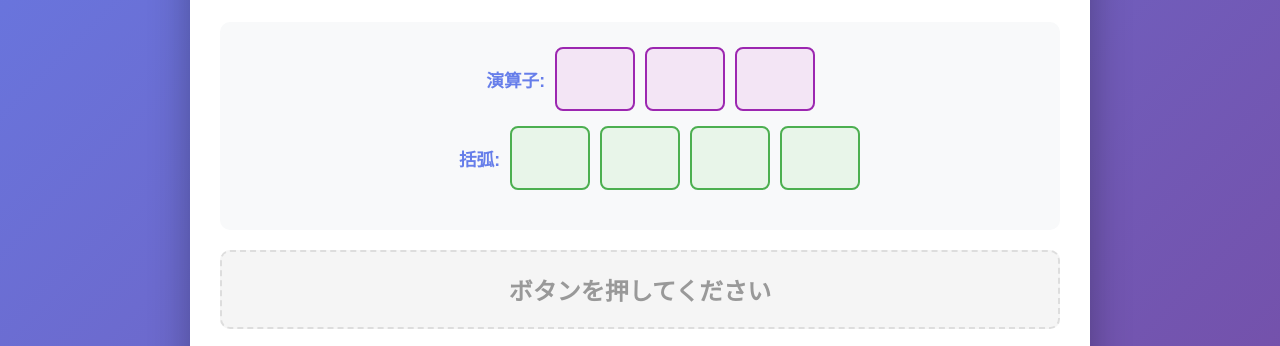
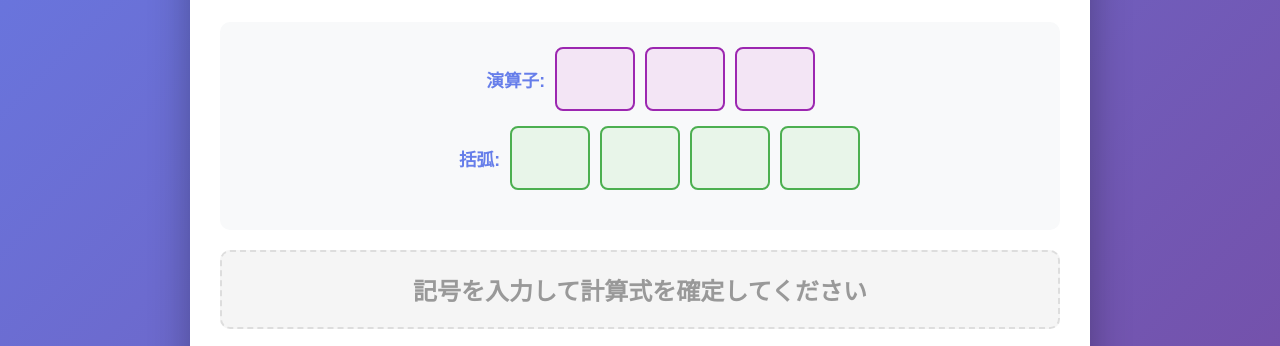
Before and after one commit to zakhor/Make10, a plain HTML site: page index.html in a window 1280 px wide. Shown: the part 454-800 px from the top of the page. Drawn offline with Linux system fonts and the light colour scheme.

Commit message:
Update UI text and revert button animations
Changes:
- Change result display text to "記号を入力して計算式を確定してください"
- Revert button design to original simple style (no pulse animation)
- Remove gradient backgrounds and glow effects

🤖 Generated with [Claude Code](https://claude.com/claude-code)

Co-Authored-By: Claude Sonnet 4.5 <noreply@anthropic.com>

```diff
--- a/game.js
+++ b/game.js
@@ -105,7 +105,7 @@ function clearInput(keepResultDisplay = false) {
     if (!keepResultDisplay) {
         const resultDiv = document.getElementById('resultDisplay');
         resultDiv.className = 'result-display empty';
-        resultDiv.textContent = 'ボタンを押してください';
+        resultDiv.textContent = '記号を入力して計算式を確定してください';
     }
 
     // Update display immediately
@@ -118,7 +118,7 @@ function updateResultDisplay() {
 
     if (expression === '') {
         resultDiv.className = 'result-display empty';
-        resultDiv.textContent = 'ボタンを押してください';
+        resultDiv.textContent = '記号を入力して計算式を確定してください';
         return;
     }
 
--- a/index.html
+++ b/index.html
@@ -504,7 +504,7 @@
 
         <!-- Result Display -->
         <div class="result-display empty" id="resultDisplay">
-            式を入力してください
+            記号を入力して確定してください
         </div>
 
         <!-- Action Buttons -->
```
